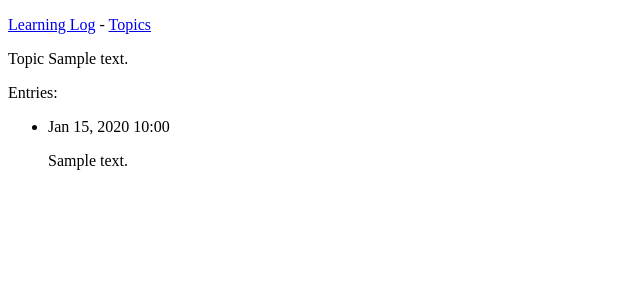
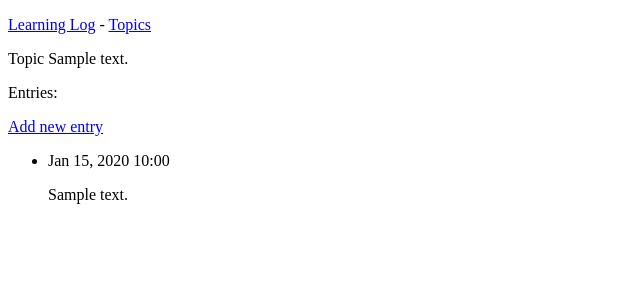
Before and after one commit to antoniomarinsanchez/LearningLogDjango, a Django app: page /topics/1/ in a window 1280 px wide. Shown: the top 300 px of the page, without its empty margins (0-640 px from the left). Run offline with Django 5.2, Linux system fonts and the light colour scheme; tables that the repository leaves empty hold one stand-in row (values such as "Sample post").

Commit message:
Add new entry funcionality

```diff
--- a/learning_logs/templates/learning_logs/topic.html
+++ b/learning_logs/templates/learning_logs/topic.html
@@ -4,6 +4,9 @@
     <p>Topic {{ topic }}</p>
 
 <p>Entries:</p>
+    <p>
+        <a href="{% url 'learning_logs:new_entry' topic.id %}">Add new entry</a>
+    </p>
     <ul>
         {% for entry in entries %}
         <li>
--- a/learning_logs/urls.py
+++ b/learning_logs/urls.py
@@ -14,4 +14,6 @@ urlpatterns = [
     path('topics/<int:topic_id>/', views.topic, name='topic'),
     # Add new topic
     path('new_topic/', views.new_topic, name='new_topic'),
+    # Add new entry
+    path('new_entry/<int:topic_id>', views.new_entry, name='new_entry'),
 ]
--- a/learning_logs/views.py
+++ b/learning_logs/views.py
@@ -1,7 +1,8 @@
 from django.shortcuts import render, redirect
 
 from .models import Topic
-from .forms import TopicForm
+from .forms import TopicForm, EntryForm
+
 
 # Create your views here.
 def index(request):
@@ -39,3 +40,21 @@ def new_topic(request):
     # Shows the new form or not valid form
     context = {'form': form}
     return render(request, 'learning_logs/new_topic.html', context)
+
+
+def new_entry(request, topic_id):
+    """Add a new entry for a topic"""
+    topic = Topic.objects.get(id=topic_id)
+
+    if request.method != 'POST':
+        form = EntryForm()
+    else:
+        form = EntryForm(data=request.POST)
+        if form.is_valid():
+            new_entry = form.save(commit=False)
+            new_entry.topic = topic
+            new_entry.save()
+            return redirect('learning_logs:topic', topic_id=topic_id)
+
+    context = {'topic': topic, 'form': form}
+    return render(request, 'learning_logs/new_entry.html', context)
```
Also changed, not shown: learning_logs/forms.py (+10 -1 lines), learning_logs/templates/learning_logs/new_entry.html (added, +13 -0 lines).
